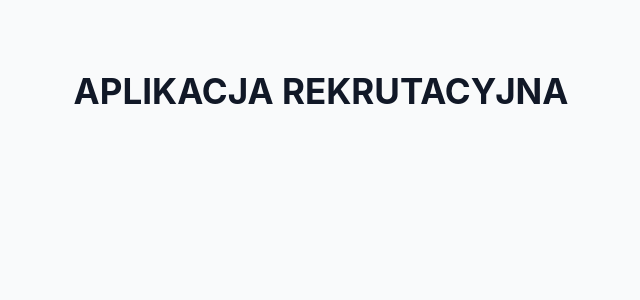
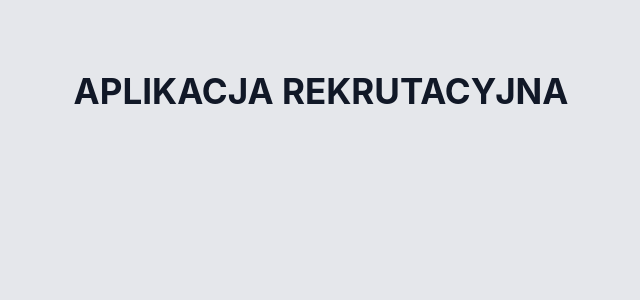
Before and after one commit to KamilKonopski/recruitment-application, a React (Vite) app in the folder Frontend/: page / in a window 1280 px wide. Shown: the top 300 px of the page, without its empty margins (319-959 px from the left). Built offline with nearby package versions, Linux system fonts and the light colour scheme.

Commit message:
change background color

```diff
--- a/Frontend/src/common/styles/styled.d.ts
+++ b/Frontend/src/common/styles/styled.d.ts
@@ -7,7 +7,7 @@ declare module "styled-components" {
       primaryHover: "#4338CA";
       secondary: "#D946EF";
       secondaryHover: "#C026D3";
-      background: "#F9FAFB";
+      background: "#E5E7EB";
       backgroundAlt: "#1E293B";
       card: "#FFFFFF";
       border: "#E5E7EB";
--- a/Frontend/src/common/styles/theme.ts
+++ b/Frontend/src/common/styles/theme.ts
@@ -6,7 +6,7 @@ export const theme: DefaultTheme = {
     primaryHover: "#4338CA",
     secondary: "#D946EF",
     secondaryHover: "#C026D3",
-    background: "#F9FAFB",
+    background: "#E5E7EB",
     backgroundAlt: "#1E293B",
     card: "#FFFFFF",
     border: "#E5E7EB",
```
